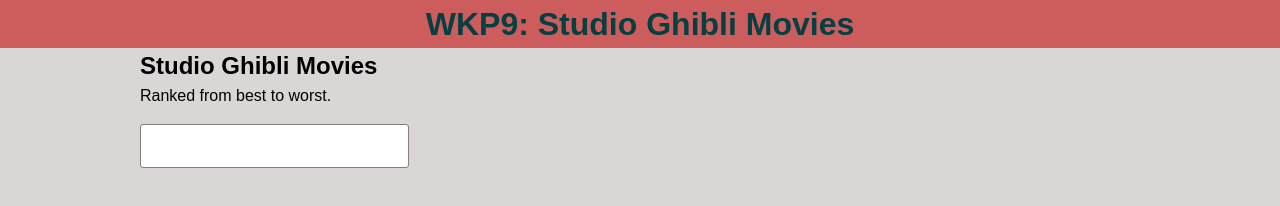
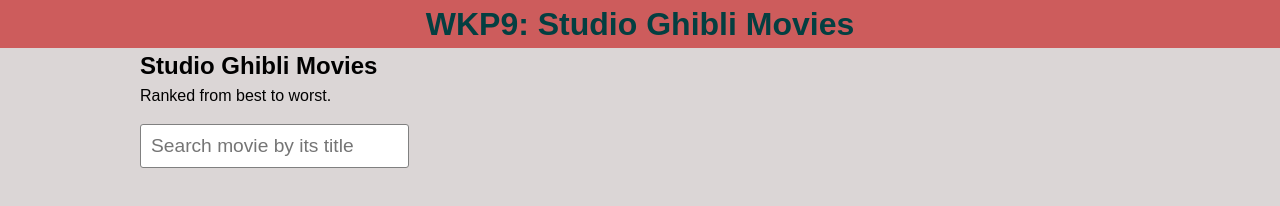
Before and after one commit to vakodrazan/WKP9, a plain HTML site: page index.html in a window 1280 px wide. Drawn offline with Linux system fonts and the light colour scheme; no server answers.

Commit message:
Add a placeholder to guide the user for what to search for

```diff
--- a/index.html
+++ b/index.html
@@ -21,7 +21,7 @@
                         Ranked from best to worst.
                     </p>
                 </header>
-                <input type="search" name="search" id="search">
+                <input type="search" name="search" id="search" placeholder="Search movie by its title">
                 <div class="container"></div>
             </div>
         </main>
```
